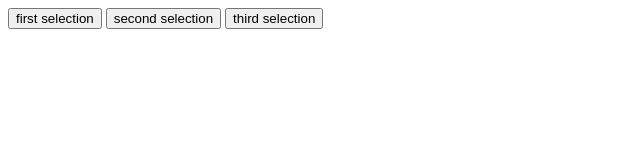
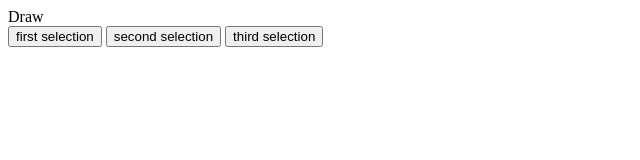
Before and after one commit to Ose-Augustine/rock-paper-scissors, a plain HTML site: page index.html in a window 1280 px wide. Both pictures are taken after a click on the button "first selection". Shown: the whole page, without its empty margins (0-640 px from the left). Drawn offline with Linux system fonts and the light colour scheme.

Commit message:
changed entire update to js
checking some modifications using just one button for now

```diff
--- a/index.html
+++ b/index.html
@@ -6,6 +6,7 @@
         <title>Rock-paper-scissors</title>
     </head>
 <body>
+    <div id="results"></div>
     <button id="first">first selection</button>
     <button id="second">second selection</button>
     <button id="third">third selection</button>
--- a/jsfolder.js
+++ b/jsfolder.js
@@ -24,19 +24,17 @@ function playRound(playerSelection,computerSelection=computerPlay()){
     }
 
 }
-const btn=document.querySelector("#first");
-btn.addEventListener("click",()=>{
-    console.log(playRound('rock'));
-})
-const btn1=document.querySelector("#second");
-btn1.addEventListener("click",()=>{
-    console.log(playRound('paper'));
-}
-)
-const btn2=document.querySelector("#third");
-btn2.addEventListener("click",()=>{
-    console.log(playRound('scissors'));
-})
+const div=document.querySelector("div");
+const firstButton=document.createElement("div");
+const secondButton=document.createElement("div");
+const thirdButton=document.createElement("div");
+
+const btn0=document.querySelector("#first");
+btn0.addEventListener('click',function(){
+    firstButton.textContent=(playRound('rock'));
+},false);
+div.append(firstButton)
+
 // function game(){
 //     for(i=0;i < 5;i++){
 //         let playerSelection=prompt("Your turn,", "");
```
